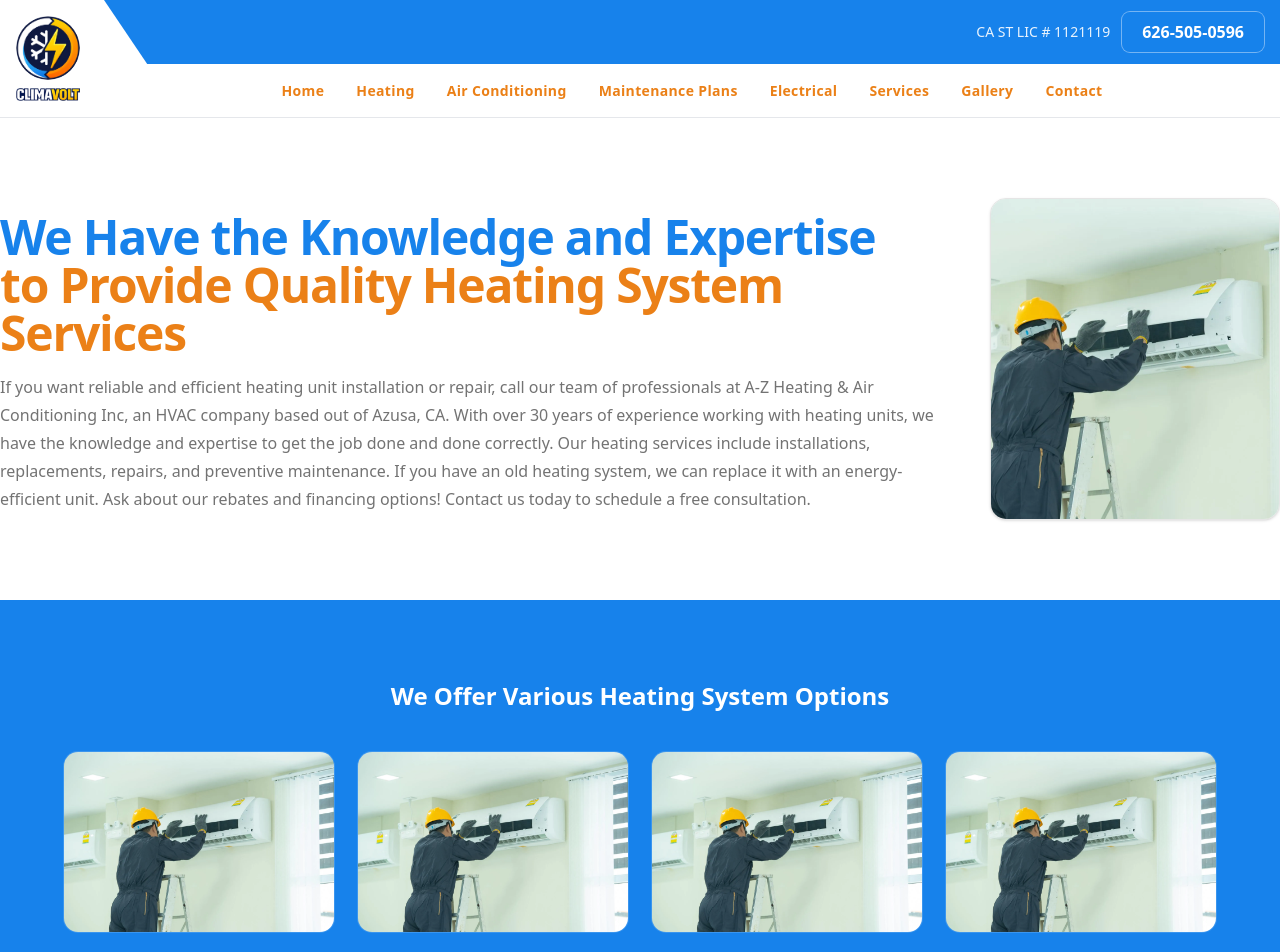
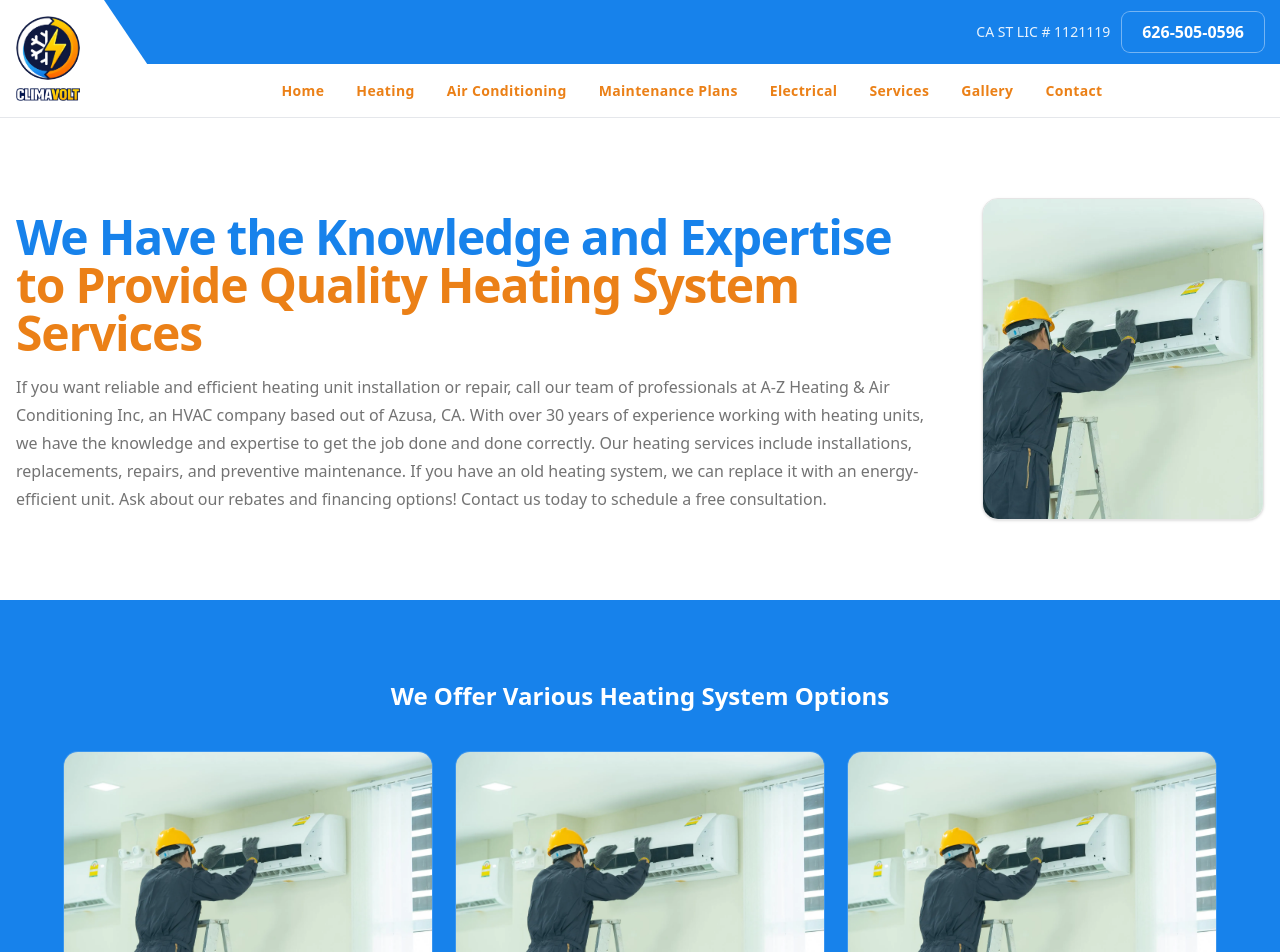
Before and after one commit to Bryanromerou/Alex-Electrician-Website, a Next.js app: page /heating in a window 1280 px wide. Shown: the top 952 px of the page. Built offline with nearby package versions, Linux system fonts and the light colour scheme.

Commit message:
adding hover effect to the option items

```diff
--- a/components/OptionItem.tsx
+++ b/components/OptionItem.tsx
@@ -8,7 +8,7 @@ import { cn } from "@/lib/utils";
 interface OptionItemProps extends ImageOption {
   className?: string;
   imageClassName?: string;
-  trigger?: "hover" | "click";
+  isMobile?: boolean;
 }
 
 export default function OptionItem({
@@ -18,37 +18,25 @@ export default function OptionItem({
   description,
   className,
   imageClassName,
-  trigger = "hover",
+  isMobile,
 }: OptionItemProps) {
-  // create a state that will determine if we show the overlay, title, and description
   const [showOverlay, setShowOverlay] = useState(false);
 
   const onMouseEnter = () => {
-    if (trigger !== "hover") {
-      return;
-    }
     setShowOverlay(true);
   };
   const onMouseLeave = () => {
-    if (trigger !== "hover") {
-      return;
-    }
     setShowOverlay(false);
-  };
-
-  const onClick = () => {
-    setShowOverlay(!showOverlay);
   };
 
   return (
     <div
       className={cn(
-        "w-full min-w-[200px] flex-1 overflow-hidden rounded-xl bg-white/10 ring-1 ring-white/15 sm:max-w-[calc(50%-0.75rem)] relative",
+        "w-full min-w-[300px] flex-1 overflow-hidden rounded-xl bg-white/10 ring-1 ring-white/15 sm:max-w-[calc(50%-0.75rem)] relative",
         className
       )}
       onMouseEnter={onMouseEnter}
       onMouseLeave={onMouseLeave}
-      onClick={onClick}
       role="button"
     >
       <Image
@@ -58,15 +46,14 @@ export default function OptionItem({
         height={360}
         className={cn("w-full object-cover", imageClassName)}
       />
-      {/* // animate a overlay that appears when the user hovers over the image */}
       <div
         className={cn(
-          "absolute inset-0 bg-black/80 opacity-0 transition-opacity duration-300",
-          showOverlay && "opacity-100"
+          "absolute inset-0 bg-white/80 opacity-0 transition-opacity duration-300 p-4",
+          showOverlay && !isMobile && "opacity-100"
         )}
       >
-        <h3 className="text-white text-2xl font-bold">{title}</h3>
-        <p className="text-white text-sm">{description}</p>
+        <h3 className="text-xl font-bold text-brand-primary">{title}</h3>
+        <p className="text-black/80 text-sm">{description}</p>
       </div>
     </div>
   );
--- a/components/layout/SiteLayout.tsx
+++ b/components/layout/SiteLayout.tsx
@@ -1,8 +1,6 @@
 "use client";
 
 import * as React from "react";
-// import { Navbar } from "./Navbar";
-import { Footer } from "./Footer";
 import InformationalFooter from "../cards/InformationalFooter";
 import { Navbar } from "../Navbar";
 
@@ -13,11 +11,9 @@ interface SiteLayoutProps {
 export function SiteLayout({ children }: SiteLayoutProps) {
   return (
     <div className="flex min-h-screen flex-col">
-      {/* <Navbar /> */}
       <Navbar />
       <main className="flex-1">{children}</main>
       <InformationalFooter />
-      <Footer />
     </div>
   );
 }
--- a/components/options-band.tsx
+++ b/components/options-band.tsx
@@ -15,24 +15,9 @@ export function OptionsBand({
   return (
     <div className="mx-auto max-w-6xl">
       <h3 className="text-center text-2xl font-semibold">{title}</h3>
-      <div className="mt-10 flex flex-wrap justify-center gap-6">
+      <div className="mt-10 flex flex-wrap justify-center gap-6 sm:flex-row flex-col">
         {images.map((img, index) => (
-          // <div
-          //   key={index}
-          //   className={cn(
-          //     "w-full min-w-[200px] flex-1 overflow-hidden rounded-xl bg-white/10 ring-1 ring-white/15 sm:max-w-[calc(50%-0.75rem)]",
-          //     images.length > 4 ? "lg:max-w-[calc(25%-1.125rem)]" : undefined
-          //   )}
-          // >
-          //   <Image
-          //     src={img.src}
-          //     alt={img.alt}
-          //     width={520}
-          //     height={360}
-          //     className={cn("w-full object-cover", img.className)}
-          //   />
-          // </div>
-          <OptionItem key={index} {...img} trigger={isMobile ? "click" : "hover"} />
+          <OptionItem key={index} {...img} isMobile={isMobile} />
         ))}
       </div>
     </div>
--- a/components/ui/section.tsx
+++ b/components/ui/section.tsx
@@ -28,7 +28,7 @@ export function Section({
   return (
     <section
       id={id}
-      className={cn(variants[variant], "py-14 md:py-20 justify-center flex", className)}
+      className={cn(variants[variant], "py-14 md:py-20 justify-center flex px-4", className)}
     >
       <div className={cn(fullBleed ? "container" : "", containerClassName)}>{children}</div>
     </section>
```
